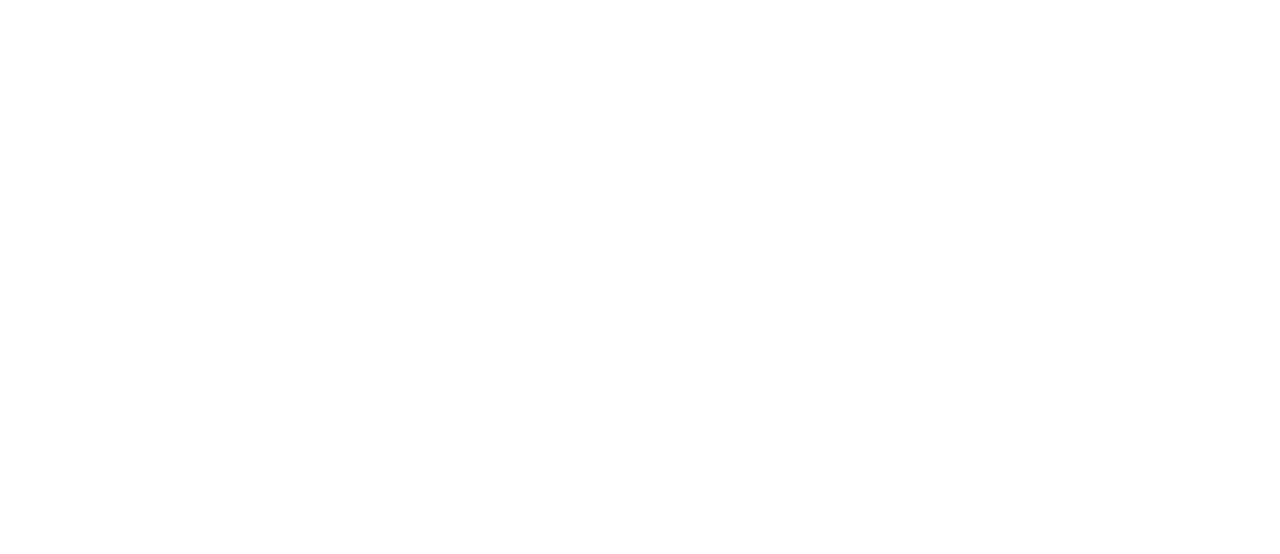
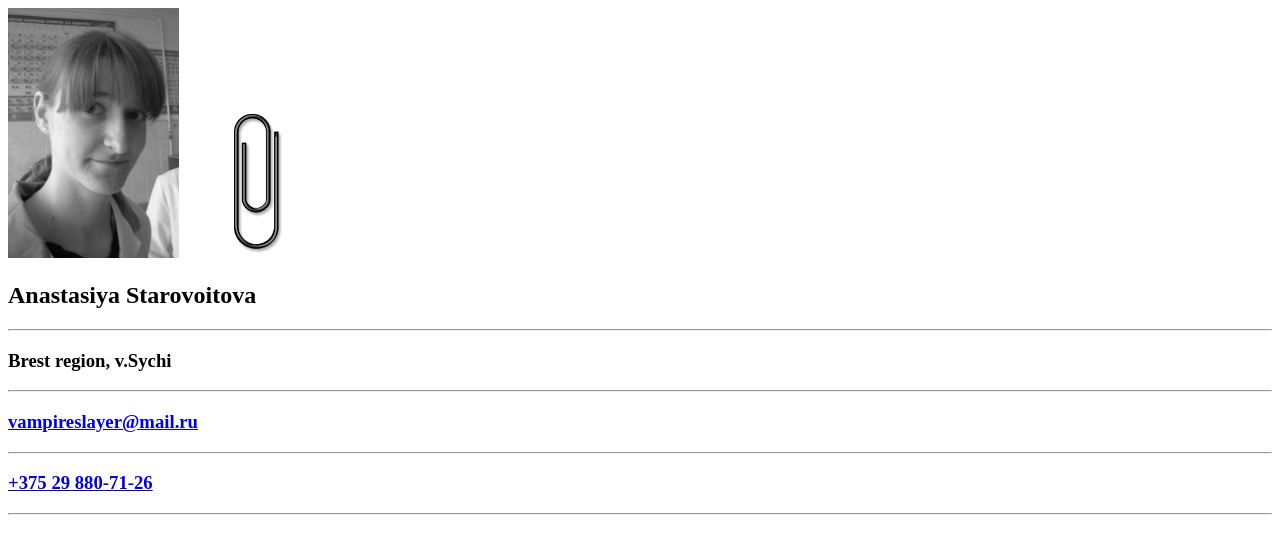
Before and after one commit to Serstana/rsschool-2019Q1-cv, a plain HTML site: page index.html in a window 1280 px wide. Drawn offline with Linux system fonts and the light colour scheme.

Commit message:
feat: add header to index.html

```diff
--- a/index.html
+++ b/index.html
@@ -9,6 +9,16 @@
     </head>
     <body>
       <header>
+        <div class="image">
+          <img class="persone" src="styles/images/persone.jpg" alt="Anastasiya Starovoitova" height="250">
+          <img class="clip" src="styles/images/clip.png" alt="clip" height="150">
+        </div>
+        <div class="contacts">
+          <h2>Anastasiya Starovoitova</h2><hr>
+          <h3>Brest region, v.Sychi</h3><hr>
+          <h3><a href="mailto:vampireslayer@mail.ru" title="Connect with me">vampireslayer@mail.ru</a></h3><hr>
+          <h3><a href="tel:+375298807126" title="Call me">+375 29 880-71-26</a></h3><hr>
+        </div>
       </header>
       <main>
       </main>
```
